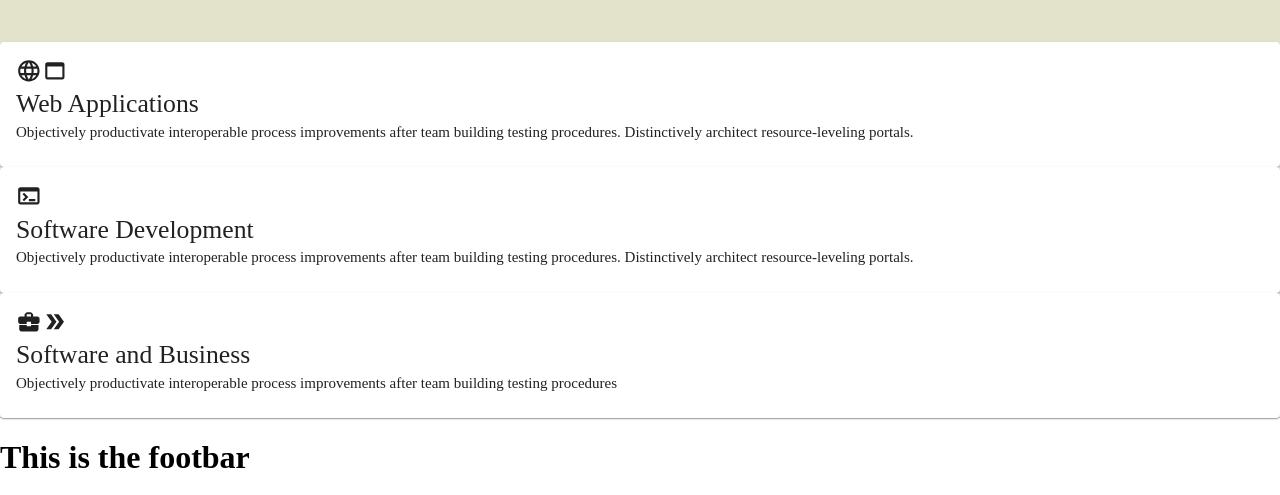
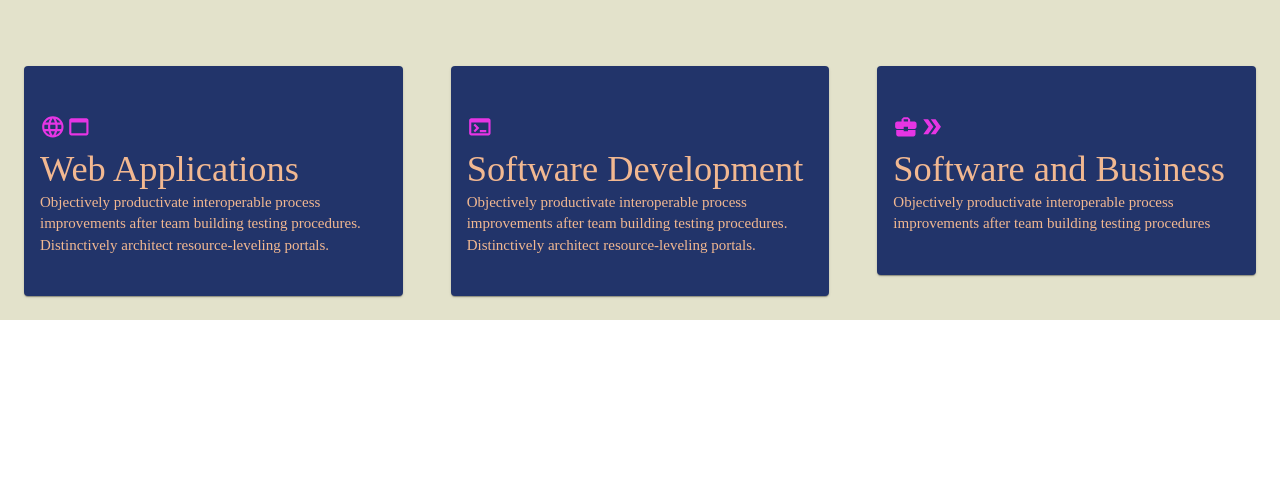
Before and after one commit to averenceanu/jw-solutions, a React (Create React App) app: page / in a window 1280 px wide. Shown: the part 1893-2388 px from the top of the page. After the commit the page ends 2213 px from the top, so only its background shows below. Built offline with nearby package versions, Linux system fonts and the light colour scheme.

Commit message:
Complete card details

```diff
--- a/src/components/footbar/Footbar.js
+++ b/src/components/footbar/Footbar.js
@@ -2,6 +2,8 @@ import './footbar.css'
 
 export default function Footbar () {
   return (
-    <h1> This is the footbar</h1>
+    <div className="footbar">
+
+    </div>
   )
 }
--- a/src/components/specialisation/Specialisation.js
+++ b/src/components/specialisation/Specialisation.js
@@ -7,20 +7,23 @@ import WebAssetIcon from '@mui/icons-material/WebAsset';
 import TerminalIcon from '@mui/icons-material/Terminal';
 import BusinessCenterIcon from '@mui/icons-material/BusinessCenter';
 import DoubleArrowIcon from '@mui/icons-material/DoubleArrow';
+import Grid from '@mui/material/Grid';
 
 const listOfSpecialities = [
   {
+    id: 1,
     icons: [<LanguageIcon />, <WebAssetIcon />],
     title : 'Web Applications',
     description : 'Objectively productivate interoperable process improvements after team building testing procedures. Distinctively architect resource-leveling portals.'
   },
   {
-
+    id: 2,
     icons: [<TerminalIcon />],
     title: 'Software Development',
     description: 'Objectively productivate interoperable process improvements after team building testing procedures. Distinctively architect resource-leveling portals.'
   },
   {
+    id: 3,
     icons: [<BusinessCenterIcon />, <DoubleArrowIcon />],
     title: 'Software and Business',
     description: 'Objectively productivate interoperable process improvements after team building testing procedures'
@@ -31,10 +34,17 @@ export default function Raitings () {
   //function to generate cards
   const generateCards = listOfSpecialities.map ((card) => {
     return (
-      <Card sx={{ minWidth: 275 }}>
+      <Grid item key={card.id} xs={12} md={6} lg={4}>
+        <Card sx={{
+          minWidth: 275,
+          m:3,
+          pt: 4,
+          pb: 2,
+          backgroundColor:'#22346a',
+          color:'#f2b891' }}>
           <CardContent>
-            {card.icons}
-            <Typography variant="h5" component="div">
+            <Typography color='#e635e4'> {card.icons} </Typography>
+            <Typography variant="h4" component="div">
               {card.title}
             </Typography>
             <Typography variant="body2">
@@ -42,18 +52,19 @@ export default function Raitings () {
             </Typography>
           </CardContent>
         </Card>
+      </Grid>
     )
   })
 
 
   return (
     <div className="specialisation">
-      <div className="specialisation--title" >
+      <div className="specialisation--title">
         <h1> How We Can Help </h1>
       </div>
-      <div classname="specialisation--grid">
+      <Grid container>
         {generateCards}
-      </div>
+      </Grid>
     </div>
   );
 }
```
